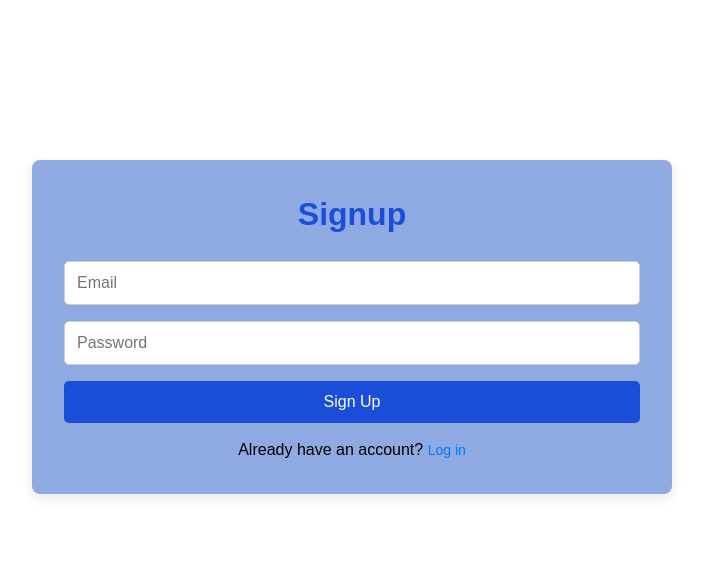
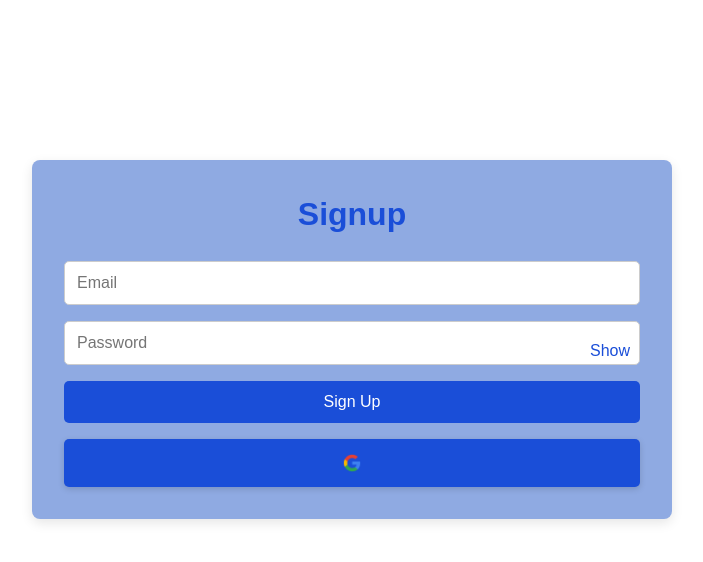
Before and after one commit to Yash990-bit/EstateEdge, a React (Vite) app: page /signup in a window 1280 px wide. Shown: the top 562 px of the page, without its empty margins (288-991 px from the left). Built offline with nearby package versions, Linux system fonts and the light colour scheme.

Commit message:
add google authentication

```diff
--- a/src/assets/components/ForgotPassword.css
+++ b/src/assets/components/ForgotPassword.css
@@ -5,7 +5,7 @@
   padding: 32px;
   top: 10%;
   left: 25%;
-  background-color: #8faae2; /* Light mode */
+  background-color: #8faae2;
   border-radius: 8px;
   box-shadow: 0 4px 12px rgba(0, 0, 0, 0.1);
   color: #000;
@@ -48,7 +48,7 @@ body.dark-theme .forgot-password-form input {
 .forgot-password-form button {
   width: 100%;
   padding: 12px;
-  background-color: #007bff;
+  background-color:#003acb;
   border: none;
   border-radius: 6px;
   color: white;
--- a/src/assets/components/ForgotPassword.jsx
+++ b/src/assets/components/ForgotPassword.jsx
@@ -1,5 +1,5 @@
 import React, { useState } from "react";
-import { sendPasswordResetEmail } from "firebase/auth";
+import { sendPasswordResetEmail} from "firebase/auth";
 import { auth } from "./firebase";
 import "./ForgotPassword.css";
 
@@ -27,6 +27,8 @@ const ForgotPassword = () => {
         required
       />
       <button type="submit">Send Reset Email</button>
+
+
     </form>
   );
 };
--- a/src/assets/components/Login.jsx
+++ b/src/assets/components/Login.jsx
@@ -1,7 +1,8 @@
 import React, { useState } from "react";
-import { signInWithEmailAndPassword } from "firebase/auth";
+import { signInWithEmailAndPassword ,GoogleAuthProvider, signInWithPopup,} from "firebase/auth";
 import { auth } from "./firebase";
 import "./Login.css";
+import GoogleLogo from "../images/google.png";
 
 const Login = () => {
   const [email, setEmail] = useState("");
@@ -24,6 +25,17 @@ const Login = () => {
       alert(err.message);
     }
   };
+
+  const handleGoogleLogin = async () => {
+    const provider = new GoogleAuthProvider();
+    try {
+      await signInWithPopup(auth, provider);
+      alert("Logged in with Google successfully!");
+    } catch (error) {
+      alert(error.message);
+    }
+  };
+
 
   const togglePasswordVisibility = () => {
     setShowPassword(!showPassword);
@@ -56,6 +68,10 @@ const Login = () => {
 
       <button type="submit">Login</button>
 
+      <button type="button" onClick={handleGoogleLogin} className="google-icon-button">
+        <img src={GoogleLogo} alt="Google login" className="google-logo-circle" />
+      </button>
+
       <div className="auth-links">
         <a href="/forgot-password" className="forgot-password">
           Forgot Password?
--- a/src/assets/components/Signup.css
+++ b/src/assets/components/Signup.css
@@ -114,3 +114,35 @@ body.dark-theme .auth-links a {
   text-align: center;
   font-size: 14px;
 }
+
+.google-icon-button {
+  width: 48px;
+  height: 48px;
+  border: none;
+  border-radius: 50%;
+  background-color: white;
+  display: flex;
+  align-items: center;
+  justify-content: center;
+  margin: 16px auto 0;
+  box-shadow: 0 2px 6px rgba(0, 0, 0, 0.15);
+  cursor: pointer;
+  transition: transform 0.2s ease;
+  padding: 0;
+}
+
+.google-icon-button:hover {
+  color: #003acb;
+}
+
+.google-icon-button:disabled {
+  opacity: 0.6;
+  cursor: not-allowed;
+}
+
+.google-logo-circle {
+  width: 24px;
+  height: 24px;
+  border-radius: 5%;
+  object-fit: cover;
+}
--- a/src/assets/components/Signup.jsx
+++ b/src/assets/components/Signup.jsx
@@ -1,7 +1,8 @@
 import React, { useState } from "react";
-import { createUserWithEmailAndPassword } from "firebase/auth";
+import {createUserWithEmailAndPassword, GoogleAuthProvider, signInWithPopup} from "firebase/auth";
 import { auth } from "./firebase";
 import "./Signup.css";
+import Google from "../images/google.png";
 
 const Signup = () => {
   const [email, setEmail] = useState("");
@@ -26,6 +27,22 @@ const Signup = () => {
       alert("Signup successful!");
     } catch (err) {
       setError(err.message);
+    } finally {
+      setLoading(false);
+    }
+  };
+
+  const handleGoogleSignup = async () => {
+    const provider = new GoogleAuthProvider();
+    setLoading(true);
+    setError("");
+
+    try {
+      await signInWithPopup(auth, provider);
+      alert("Signup with Google successful!");
+    } catch (err) {
+      setError(err.message);
+    } finally {
       setLoading(false);
     }
   };
@@ -54,10 +71,8 @@ const Signup = () => {
           onChange={(e) => setPassword(e.target.value)}
           required
         />
-        <span
-          className="toggle-password"
-          onClick={togglePasswordVisibility}
-        >
+        <span className="toggle-password" onClick={togglePasswordVisibility}>
+          {showPassword ? "Hide" : "Show"}
         </span>
       </div>
 
@@ -65,11 +80,15 @@ const Signup = () => {
         {loading ? "Signing up..." : "Sign Up"}
       </button>
 
-      <div className="auth-links">
-        <p>
-          Already have an account? <a href="/login">Log in</a>
-        </p>
-      </div>
+      <button
+        type="button"
+        onClick={handleGoogleSignup}
+        disabled={loading}
+        className="google-icon-button">
+        <img src={Google} alt="Google logo" className="google-logo-circle" />
+      </button>
+
+
     </form>
   );
 };
```
Also changed, not shown: src/assets/images/Google.png (added).
